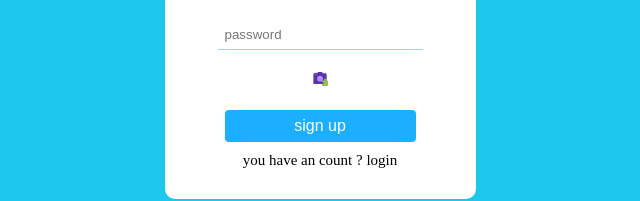
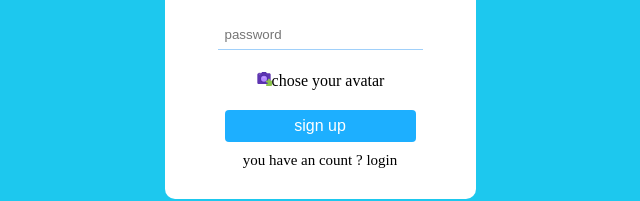
Before and after one commit to RadimYassin/chatApp, a React (Vite) app: page / in a window 1280 px wide. Shown: the part 374-575 px from the top of the page, without its empty margins (320-960 px from the left). Built offline with nearby package versions, Linux system fonts and the light colour scheme.

Commit message:
some changes

```diff
--- a/src/pages/Register.jsx
+++ b/src/pages/Register.jsx
@@ -29,7 +29,7 @@ try {
                       <input type="text" placeholder='email' />
                       <input type="password"  placeholder='password' />
                       <input style={{display:"none"}} type="file" id='file' />
-                      <label htmlFor="file"><FcCameraAddon/></label>
+                      <label htmlFor="file"><FcCameraAddon/><span>chose your avatar</span></label>
                       <button>sign up</button>
                       {error && <span>something went wrong</span>}
                   </form>
```
